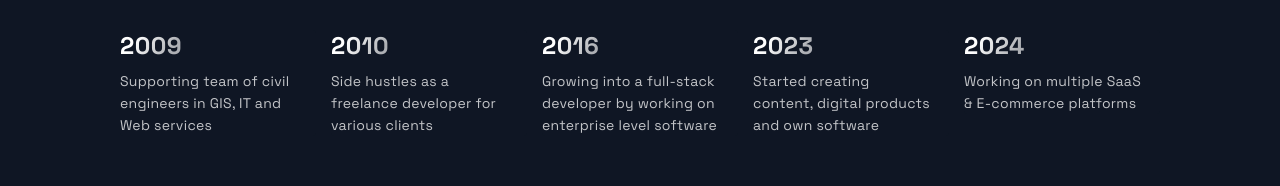
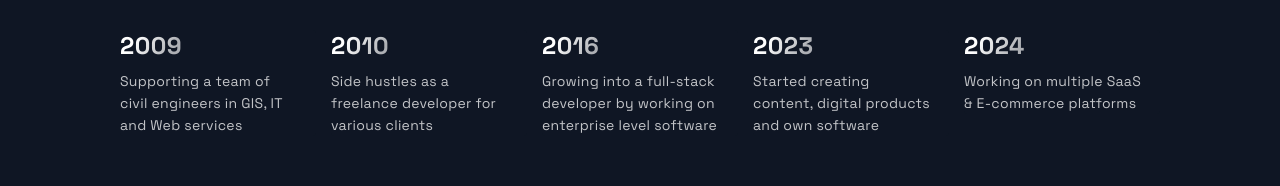
Before and after one commit to samiralibabic/portfolio, a Next.js app: page / in a window 1280 px wide. Shown: the part 2908-3094 px from the top of the page. Built offline with nearby package versions, Linux system fonts and the light colour scheme.

Commit message:
Testing Website Change Monitor

```diff
--- a/src/constants/constants.js
+++ b/src/constants/constants.js
@@ -117,7 +117,7 @@ export const technologies = {
 
 
 export const TimeLineData = [
-  { year: 2009, text: 'Supporting  team of civil engineers in GIS, IT and Web services', },
+  { year: 2009, text: 'Supporting a team of civil engineers in GIS, IT and Web services', },
   { year: 2010, text: 'Side hustles as a freelance developer for various clients', },
   { year: 2016, text: 'Growing into a full-stack developer by working on enterprise level software', },
   { year: 2023, text: 'Started creating content, digital products and own software', },
```
